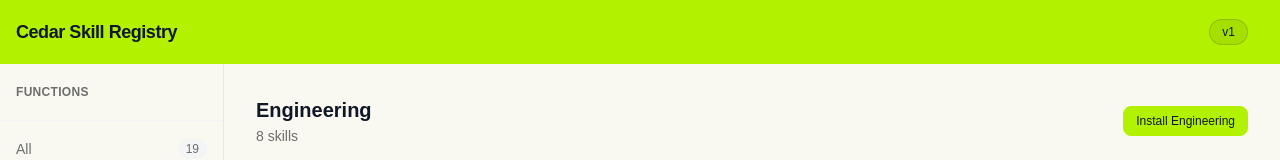
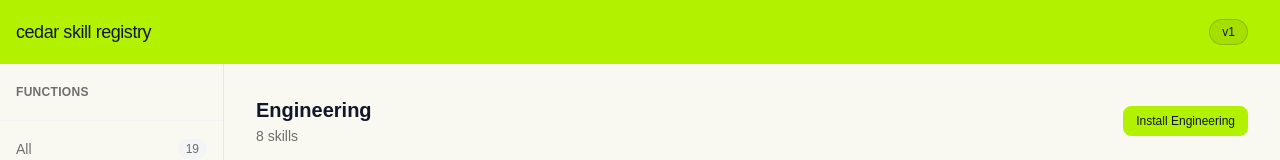
Before and after one commit to tclose-cedar/cedar-skill-registry-v1, a Next.js app: page / in a window 1280 px wide. Shown: the top 160 px of the page. Built offline with nearby package versions, Linux system fonts and the light colour scheme; a web font is replaced by a local one.

Commit message:
Match nav title to Cedar logo style
Lowercase and medium weight to match the cedar.com wordmark (Aeonik, ~500 weight, all-lowercase)

Co-Authored-By: Claude Sonnet 4.6 <noreply@anthropic.com>

```diff
--- a/components/Nav.tsx
+++ b/components/Nav.tsx
@@ -6,8 +6,8 @@ export default function Nav() {
       {/* Title column — same width as the sidebar */}
       <div className="w-56 shrink-0 px-4">
         <Link href="/">
-          <span className="font-bold text-lg tracking-tight text-gray-900">
-            Cedar Skill Registry
+          <span className="font-medium text-lg tracking-tight text-gray-900">
+            cedar skill registry
           </span>
         </Link>
       </div>
```
